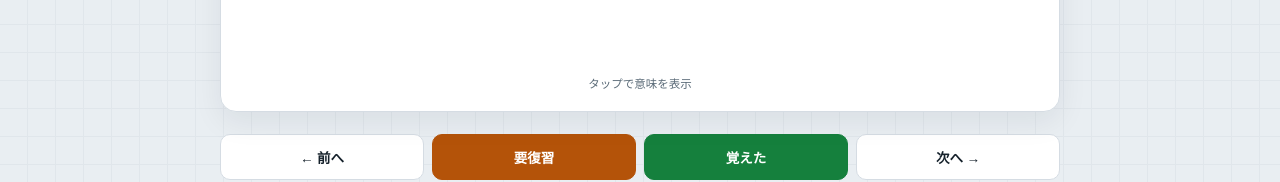
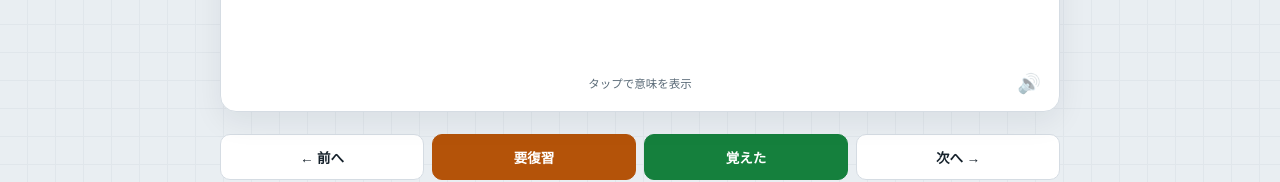
Before and after one commit to on24ryogo-tech/wordapp260627, a React (Create React App) app in the folder lexicon-lab/: page / in a window 1280 px wide. Both pictures are taken after a click on the button "カード". Shown: the part 367-549 px from the top of the page. Built offline with nearby package versions, Linux system fonts and the light colour scheme.

Commit message:
feat: flash card smart ordering (learning first) + TTS audio button

```diff
--- a/lexicon-lab/src/components/Flash.jsx
+++ b/lexicon-lab/src/components/Flash.jsx
@@ -3,12 +3,49 @@ import { CATS } from "../data/words";
 import CatPicker from "./CatPicker";
 import Empty from "./Empty";
 
+function sortedOrder(deck, progress) {
+  const rank = s => s === "learning" ? 0 : !s ? 1 : 2;
+  return deck.map((_, i) => i).sort((a, b) =>
+    rank(progress[deck[a].e]?.status) - rank(progress[deck[b].e]?.status)
+  );
+}
+
+function speakCard(card) {
+  const synth = window.speechSynthesis;
+  if (!synth) return;
+  synth.cancel();
+  const queue = [{ text: card.e, lang: "en-US" }, { text: card.j, lang: "ja-JP" }];
+  if (card.x) queue.push({ text: card.x, lang: "en-US" });
+  if (card.xj) queue.push({ text: card.xj, lang: "ja-JP" });
+  queue.forEach(({ text, lang }) => {
+    const utt = new SpeechSynthesisUtterance(text);
+    utt.lang = lang;
+    utt.rate = 0.85;
+    synth.speak(utt);
+  });
+}
+
+function SpeakBtn({ card }) {
+  return (
+    <button
+      className="speak-btn"
+      onClick={e => { e.stopPropagation(); speakCard(card); }}
+      title="音声再生"
+    >🔊</button>
+  );
+}
+
 export default function Flash({ deck, cat, setCat, progress, mark }) {
-  const [order, setOrder] = useState(() => deck.map((_, i) => i));
+  const [order, setOrder] = useState(() => sortedOrder(deck, progress));
   const [pos, setPos] = useState(0);
   const [flipped, setFlipped] = useState(false);
 
-  useEffect(() => { setOrder(deck.map((_, i) => i)); setPos(0); setFlipped(false); }, [deck]);
+  useEffect(() => {
+    setOrder(sortedOrder(deck, progress));
+    setPos(0);
+    setFlipped(false);
+    // eslint-disable-next-line react-hooks/exhaustive-deps
+  }, [deck]);
 
   if (deck.length === 0) return <Empty />;
 
@@ -45,6 +82,7 @@ export default function Flash({ deck, cat, setCat, progress, mark }) {
             {status && <span className={"badge " + status}>{status === "known" ? "習得" : "復習中"}</span>}
             <div className="word">{card.e}</div>
             <div className="tap-hint">タップで意味を表示</div>
+            <SpeakBtn card={card} />
           </div>
           <div className="card-face card-back">
             <span className="card-tab" style={{ background: meta.color }}>{meta.label}</span>
@@ -56,6 +94,7 @@ export default function Flash({ deck, cat, setCat, progress, mark }) {
               </div>
             )}
             <div className="word-small">{card.e}</div>
+            <SpeakBtn card={card} />
           </div>
         </div>
       </div>
--- a/lexicon-lab/src/components/Style.jsx
+++ b/lexicon-lab/src/components/Style.jsx
@@ -92,6 +92,8 @@ export default function Style() {
 .example{ max-width:52ch; }
 .ex-en{ font-style:italic; color:var(--ink); font-size:15px; }
 .word-small{ position:absolute; bottom:18px; font-family:'JetBrains Mono',monospace; font-size:12.5px; color:var(--muted); }
+.speak-btn{ position:absolute; bottom:14px; right:14px; background:none; border:none; font-size:19px; cursor:pointer; opacity:.45; padding:4px; line-height:1; border-radius:6px; }
+.speak-btn:hover{ opacity:1; background:var(--cobalt-soft); }
 
 .study-controls{ display:grid; grid-template-columns:repeat(4,1fr); gap:8px; }
 .ctrl{ font-family:'Inter'; font-weight:600; font-size:13.5px; padding:12px 6px; border-radius:10px; border:1px solid var(--line); background:var(--surface); color:var(--ink); cursor:pointer; }
```
